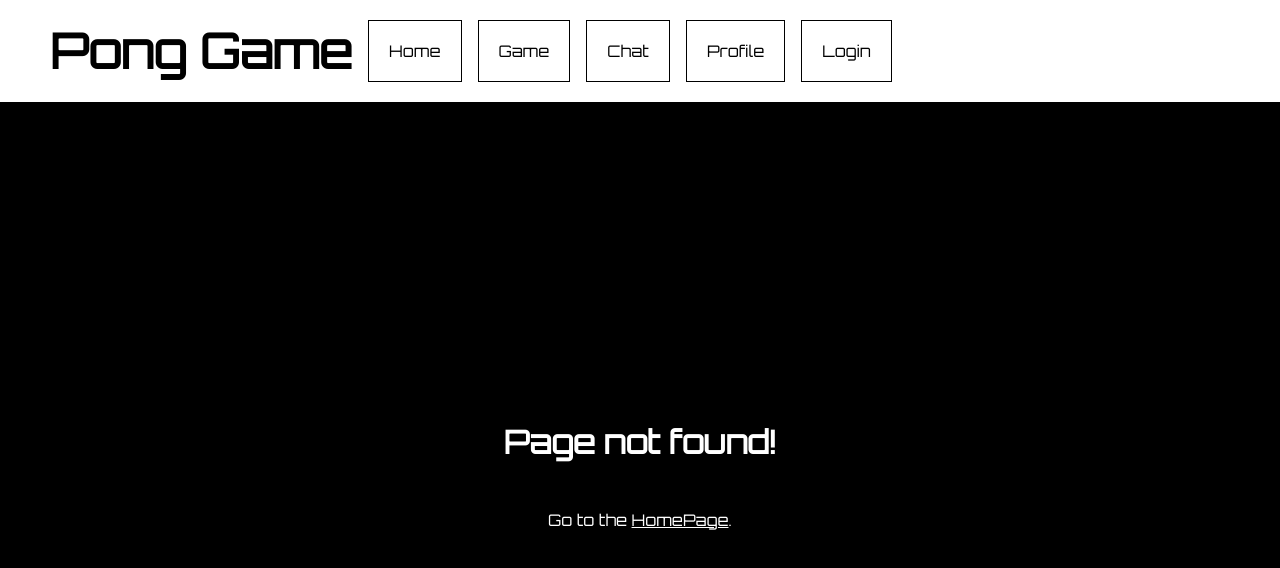
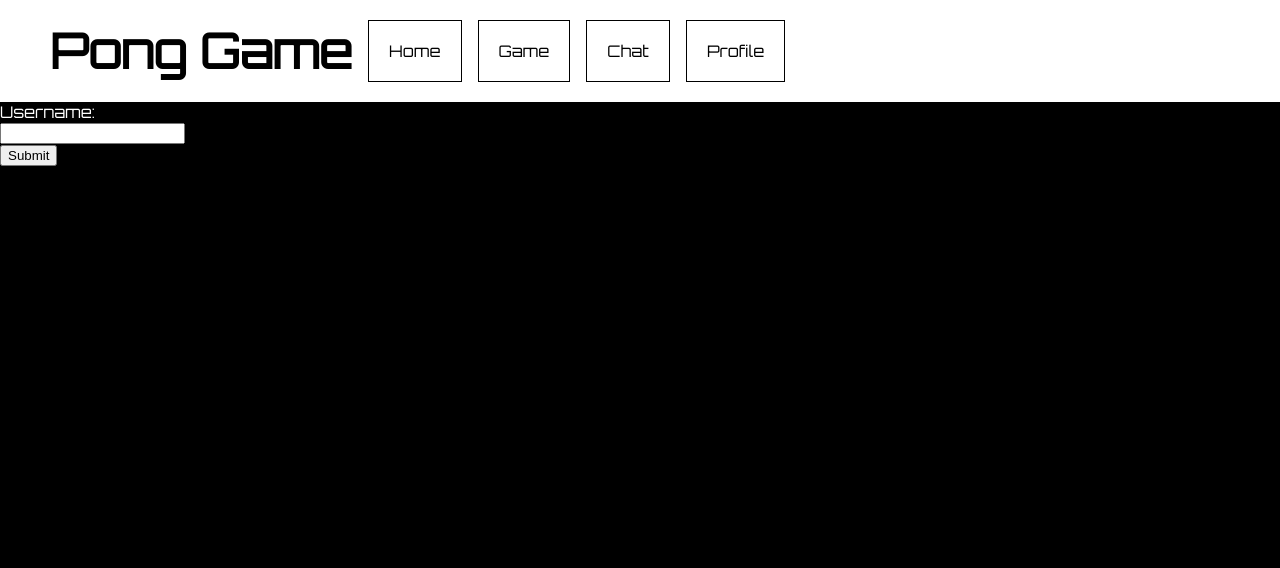
Before and after one commit to alex-sdn/ft_transcendence, a React (Vite) app in the folder monorepo/apps/front/: page /username in a window 1280 px wide. Before the commit this address had no page. Shown: the top 568 px of the page. Built offline with nearby package versions, Linux system fonts and the light colour scheme.

Commit message:
username form

```diff
--- a/monorepo/apps/front/src/App.tsx
+++ b/monorepo/apps/front/src/App.tsx
@@ -8,14 +8,17 @@ import {
   RouterProvider
 } from 'react-router-dom'
 
-// pages
-import RootLayout from './layouts/RootLayouts'
+// layouts
+import RootLayout from './layouts/RootLayout'
+
+//pages
 import Home from './pages/Home'
 import Game from './pages/Game'
 import Chat from './pages/Chat'
 import Profile from './pages/Profile'
 import NotFound from './pages/NotFound'
 import Login from './pages/Login'
+import Username from './pages/Username'
 
 const router = createBrowserRouter(
   createRoutesFromElements(
@@ -24,8 +27,8 @@ const router = createBrowserRouter(
       <Route path="game" element={<Game />} />
       <Route path="chat" element={<Chat />} />
       <Route path="profile" element={<Profile />} />
-      <Route path='login' element={<Login />} />
-
+      <Route path="login" element={<Login />} />
+      <Route path="username" element={<Username />} />
       <Route path='*' element={<NotFound />} />
     </Route>
   )
--- a/monorepo/apps/front/src/layouts/RootLayouts.tsx
+++ b/monorepo/apps/front/src/layouts/RootLayout.tsx
@@ -11,7 +11,6 @@ const RootLayout: React.FC = () => {
           <NavLink to="game">Game</NavLink>
           <NavLink to="chat">Chat</NavLink>
           <NavLink to="profile">Profile</NavLink>
-          <a href="https://api.intra.42.fr/oauth/authorize?client_id=u-s4t2ud-1b7f717c58b58406ad4b2abe9145475069d66ace504146041932a899c47ff960&redirect_uri=http%3A%2F%2Flocalhost%3A3000%2Flogin&response_type=code">Login</a>
         </nav>
       </header>
       <main>
--- a/monorepo/apps/front/src/main.tsx
+++ b/monorepo/apps/front/src/main.tsx
@@ -7,6 +7,7 @@ import App from './App.tsx'
 import './style/header.css';
 import './style/index.css';
 import './style/NotFound.css';
+import './style/Login.css';
 
 const root = ReactDOM.createRoot(document.getElementById('root')!);
 root.render(
--- a/monorepo/apps/front/src/pages/Login.tsx
+++ b/monorepo/apps/front/src/pages/Login.tsx
@@ -12,7 +12,7 @@ const Login: React.FC = () => {
         .then(data => {
             // 'data' will be the string returned by the backend
             if (data === 'notfound')
-                return navigate('/game');
+                return navigate('/username');
             console.log(data);
             // You can then set it in your component's state or use it as needed.
         })
@@ -21,7 +21,9 @@ const Login: React.FC = () => {
         });
 
     return (
-        <h2>Login</h2>
+        <h2 className='login'>
+            <a href="https://api.intra.42.fr/oauth/authorize?client_id=u-s4t2ud-1b7f717c58b58406ad4b2abe9145475069d66ace504146041932a899c47ff960&redirect_uri=http%3A%2F%2Flocalhost%3A3000%2Flogin&response_type=code">Login with 42</a>
+        </h2>
     );
 }
 
--- /dev/null
+++ b/monorepo/apps/front/src/pages/Username.tsx
@@ -0,0 +1,59 @@
+import React, { useState } from "react";
+import { Form, redirect } from "react-router-dom";
+
+const Username: React.FC = () => {
+    const [formData, setFormData] = useState({ username: '' });
+
+    const handleFormSubmit = async (event: React.FormEvent) => {
+        event.preventDefault();
+        try {
+            const response = await fetch('/api/user/me/editNickname', {
+                method: 'PATCH',
+                headers: {
+                    'Content-Type': 'application/json',
+                    //'Authorization': Bearer token,
+                },
+                body: JSON.stringify(formData),
+            });
+            if (response.ok) {
+                return redirect('/')
+            } else {
+                return { error: 'Username already taken' };
+            }
+        } catch (error) {
+            console.error('Erreur lors de la requête:', error);
+            // Gérer les erreurs de requête ici
+        }
+    };
+
+    const handleUsernameChange = (event: React.ChangeEvent<HTMLInputElement>) => {
+        setFormData({
+            ...formData,
+            username: event.target.value,
+        });
+    };
+
+    return (
+        <div>
+            <Form method="post" action="/username" onSubmit={handleFormSubmit}>
+                <label>
+                    <p>
+                        <span>Username:</span>
+                    </p>
+                    <p>
+                        <input type="text"
+                            name="username"
+                            value={formData.username}
+                            onChange={handleUsernameChange}
+                            required />
+                    </p>
+                </label>
+                <p>
+                    <button type="submit">Submit</button>
+                </p>
+            </Form>
+        </div>
+    );
+}
+
+export default Username;
--- /dev/null
+++ b/monorepo/apps/front/src/style/Login.css
@@ -0,0 +1,9 @@
+.login {
+    margin-top: 10em;
+    text-align: center;
+}
+
+.login a {
+    text-decoration: none;
+    color: white;
+}
```
